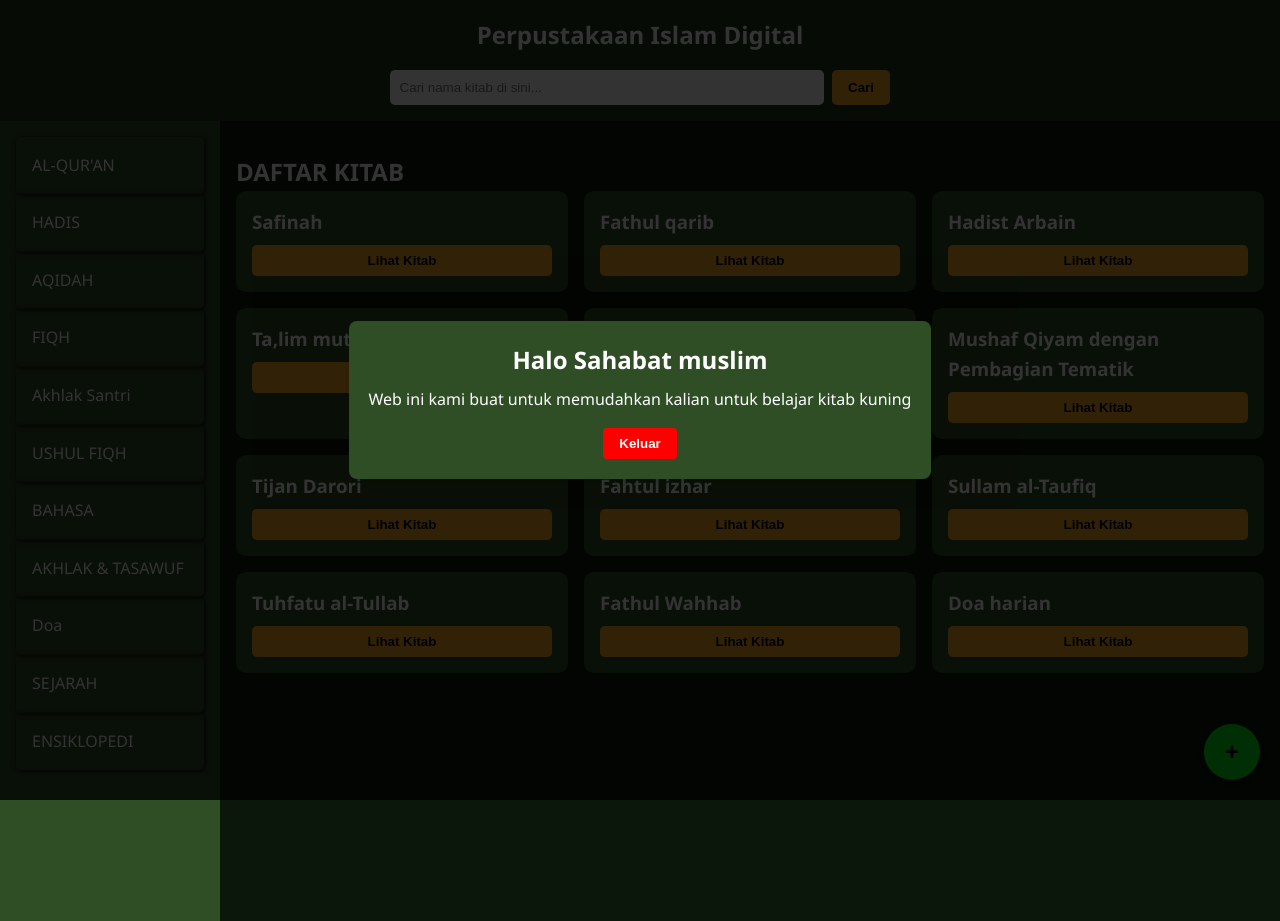
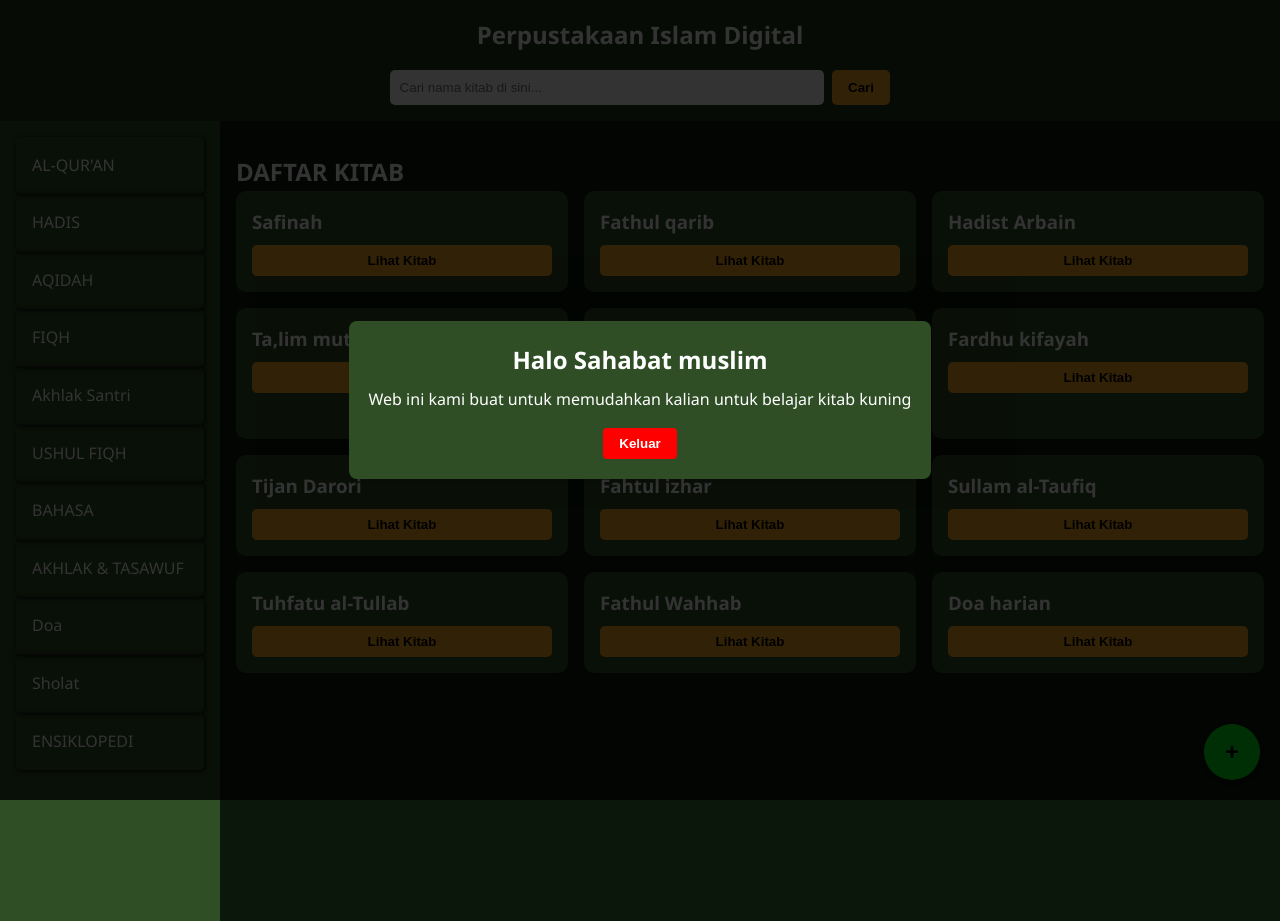
Before and after one commit to farhan8883-max/Perpustakaan-islamii, a plain HTML site: page index.html in a window 1280 px wide. Drawn offline with Linux system fonts and the light colour scheme.

Commit message:
Update index.html

```diff
--- a/index.html
+++ b/index.html
@@ -278,7 +278,7 @@
         <li onclick="goToCategory('bahasa')">BAHASA</li>
         <li onclick="goToCategory('akhlaq_tasawuf')">AKHLAK & TASAWUF</li>
         <li onclick="goToCategory('doa')">Doa</li>
-        <li onclick="goToCategory('sejarah')">SEJARAH</li>
+        <li onclick="goToCategory('Praktek')">Sholat</li>
         <li onclick="goToCategory('ensiklopedi')">ENSIKLOPEDI</li>
       </ul>
     </aside>
@@ -296,7 +296,7 @@
   { id: 3, title: 'Hadist Arbain', category: 'hadis', file: 'hadis.html' },
   { id: 4, title: 'Ta,lim muta,alim', category: 'akhlak santri', file: 'Eror.html' },
   { id: 5, title: 'Mushaf Sahabah - Tanzil min Hakim Aleem', category: 'alquran', file: 'Eror.html' },
-  { id: 6, title: 'Mushaf Qiyam dengan Pembagian Tematik', category: 'alquran', file: 'Eror.html' },
+  { id: 6, title: 'Fardhu kifayah', category: 'Praktek', file: 'fardhukifayah.html' },
   { id: 7, title: 'Tijan Darori', category: 'aqidah', file: 'tijandarori.html' },
   { id: 8, title: 'Fahtul izhar', category: 'fiqh', file: 'Eror.html' },
   { id: 9, title: 'Sullam al-Taufiq', category: 'fiqh', file: 'Eror.html' },
```
